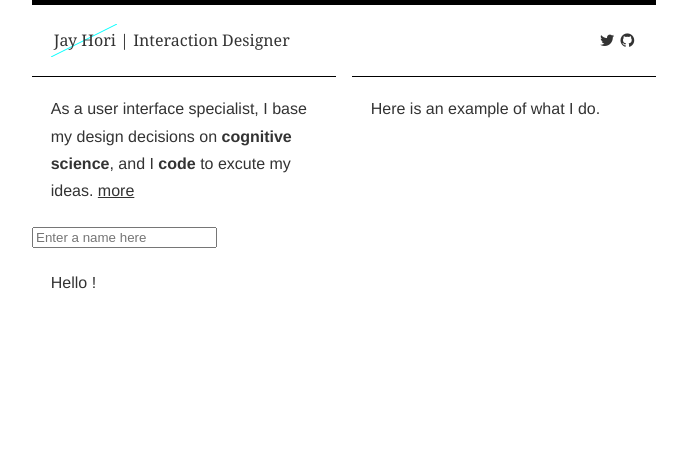
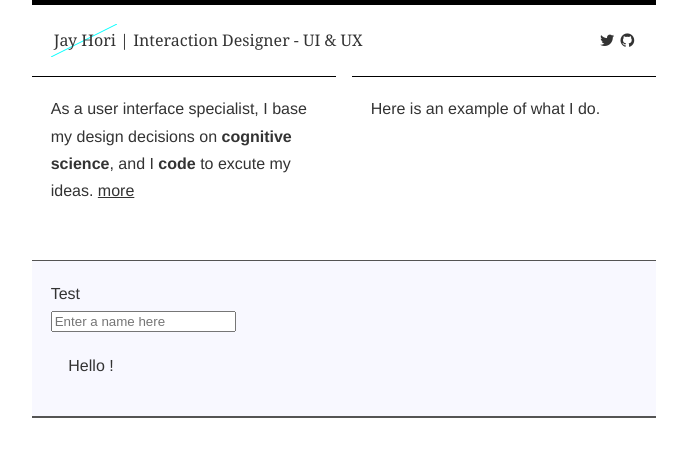
Before and after one commit to chibicode/jayhori.github.io, a website: page index.html in a window 1280 px wide. Shown: the whole page, without its empty margins (296-983 px from the left). Drawn offline with nearby package versions, Linux system fonts and the light colour scheme; files that its build step writes are made by us from their sources.

Commit message:
footer styles added

```diff
--- a/components/sass/_base.scss
+++ b/components/sass/_base.scss
@@ -1,3 +1,20 @@
+.line {
+    background-color: black;
+    height: 5px;
+  }
+
+.top {
+      float: left;
+      padding: 3px;
+      font-family: $font-display;
+      font-size: $font-size-regular;
+      margin-left: -66px;
+    }
+
+.role {
+      display: none;
+    }
+
 body {
 
   background-color: none;
@@ -9,37 +26,17 @@ body {
       float: left;
       color: blue;
     }
-    .top {
-      float: left;
-      padding: 3px;
-      font-family: $font-display;
-      font-size: $font-size-regular;
-      margin-left: -66px;
-    }
-    .role {
-      display: none;
-    }
-    .name {
-    display: none;
-  }
-    .code {
-      font-family: $font-code;
-    }
 
   p {
     color: $base-font-color;
 
   }
-  a { text-decoration: none; }
+
 
   b { font-weight: $font-weight-bold;}
 
   .space {
     height: 0px;
-  }
-  .line {
-    background-color: black;
-    height: 5px;
   }
 
   .lorem {
@@ -72,20 +69,28 @@ body {
   }
 }
 
-#{headings()} {
-
-  font-weight: normal;
-
-  @include text-shadow(blue 1px 1px);
-}
-
 a {
+  text-decoration: none;
   color: $base-font-color;
   &:hover {
     color: lighten($base-font-color, 40%);
   }
 }
 
+.abovefooterlines {
+  clear: both;
+  border-top-width: 3px;
+  height: 10px;
+  border-bottom-width: 1px;
+  border-color: black;
+}
+
 footer {
+  @include span-columns(8, 8);
+  background-color: $ghostwhite;
+  border-style: solid;
+  border-color: lighten(black, 33%);
+  border-top-width: 1px;
+  border-bottom-width: 2px;
   clear: both;
 }
--- a/index.html
+++ b/index.html
@@ -7,14 +7,13 @@
 	<link rel="stylesheet" href="css/styles.css">
 	<meta name="viewport" content="width=device-width, user-scalable=no, initial-scale=1.0, maximum-scale=1.0, minimum-scale=1.0">
 </head>
-<body class="page">
+<body>
+	<div class="page">
 	<header>
-		<div class="space"></div>
 		<div class="line"></div>
-		<div class="navigation">
 			<section class="layout">
-				<ul class="nav">
-				<li>
+			<ul>
+
 				<canvas id="myCanvas" width="66" height="33"></canvas>
     <script>
       var canvas = document.getElementById('myCanvas');
@@ -27,9 +26,9 @@
       context.lineWidth = 1;
       context.stroke();
     </script>
-    			</li>
+
 					<li class="top">
-					<p>Jay Hori <span class="role">| Interaction Designer</span>
+					<p>Jay Hori <span class="role"> | Interaction Designer - UI & UX</span>
 					</p>
 					</li>
 					<li class="icon">
@@ -43,21 +42,24 @@
 						</a>
 					</li>
 				</ul>
+
 			</section><!-- layout -->
-		</div> <!-- navigation -->
 	</header><!-- header -->
-
-
 	<div class="layout lorem">
 		<p>
 			As a user interface specialist, I base my design decisions on <b>cognitive science</b>, and I <b>code</b> to excute my ideas. <a href="#"><u>more</u></a>
 		</p>
 	</div>
-		<p class="layout typi">Here is an example of what I do.</p>
-	<script src="js/script.js"></script>
-	<script src="http://localhost:35729/livereload.js"></script>
+	<div class="layout typi">
+		<p>Here is an example of what I do.</p>
+		<script src="js/script.js"></script>
+		<script src="http://localhost:35729/livereload.js"></script>
+	</div> <!-- page -->
 </body>
-<footer>
+<div class="page layout abovefooterlines"></div>
+<footer class="page layout">
+	<div class="oneline"></div>
+	<p>Test</p>
 	<input type="text" ng-model="name" placeholder="Enter a name here">
 	<p class="layout">Hello {{name}}!</p>
 </footer>
```
Also changed, not shown: css/styles.css.
